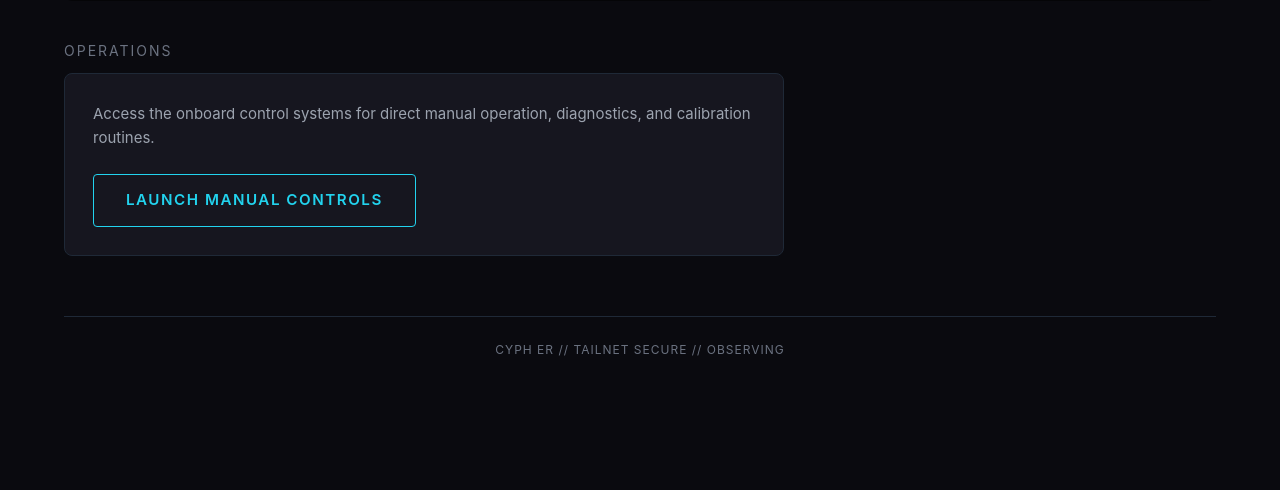
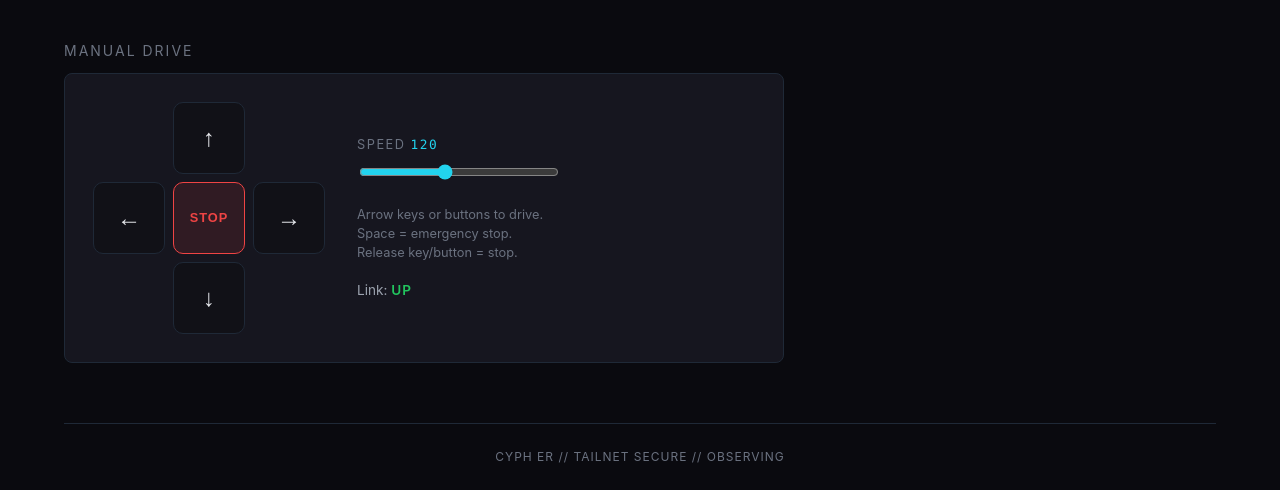
Before and after one commit to gearhed90/cypher-esp32, a Flask app: page / in a window 1280 px wide. Shown: the part 813-1303 px from the top of the page. Before the commit the page ends 1169 px from the top, so only its background shows below. Run offline with Flask 3, Linux system fonts and the light colour scheme.

Commit message:
dashboard: wire ESP32Bridge for full on-screen + keyboard control
- Integrate ESP32Bridge into Flask app with /api/move, /api/stop, /api/status
- Add directional control pad, speed slider, emergency stop, and keyboard support
- Dashboard now owns motor commands via UART (no external web UI link)
- Graceful degradation when serial port is unavailable
- Update requirements, docs, and UI styles

```diff
--- a/pi/dashboard/app.py
+++ b/pi/dashboard/app.py
@@ -1,16 +1,24 @@
 #!/usr/bin/env python3
 """
 Cypher Dashboard
-Lightweight Flask application serving the robot monitoring interface.
-Run on the Raspberry Pi and access over Tailscale as cypher:5000 (or your chosen port).
+Flask application that serves the monitoring UI and owns the UART
+link to the ESP32 motor controller.
+
+All movement commands go through ESP32Bridge.
 """
 
 import os
-from flask import Flask, render_template
+import sys
+import logging
+from flask import Flask, render_template, request, jsonify
+
+# Make the sibling bridge package importable when running from this directory
+sys.path.insert(0, os.path.abspath(os.path.join(os.path.dirname(__file__), "..")))
+from bridge.esp32_bridge import ESP32Bridge
 
 
 def load_env_file(filepath=".env"):
-    """Load environment variables from a .env file (stdlib only, no extra deps)."""
+    """Load environment variables from a .env file (stdlib only)."""
     if not os.path.exists(filepath):
         return
     with open(filepath) as f:
@@ -25,31 +33,101 @@ def load_env_file(filepath=".env"):
                 os.environ[key] = value
 
 
-# Load .env early if present (useful when running directly)
 load_env_file()
 
 app = Flask(__name__)
 
-# Configuration - override via environment variables or .env file
-# Recommended values for Tailscale access:
-#   CYPHER_STREAM_URL=http://cypher:8080/stream
-#   CYPHER_CONTROL_URL=http://sentrybot.local
+# Configuration
 STREAM_URL = os.environ.get("CYPHER_STREAM_URL", "http://cypher:8080/stream")
-CONTROL_URL = os.environ.get("CYPHER_CONTROL_URL", "http://sentrybot.local")
 DASHBOARD_TITLE = os.environ.get("DASHBOARD_TITLE", "Cypher")
+SERIAL_PORT = os.environ.get("CYPHER_SERIAL_PORT", "/dev/serial0")
+SERIAL_BAUD = int(os.environ.get("CYPHER_SERIAL_BAUD", "115200"))
+
+# Logging
+logging.basicConfig(level=logging.INFO, format="[%(levelname)s] %(message)s")
+logger = logging.getLogger("cypher-dashboard")
+
+# Global bridge instance (started once at import / first request)
+bridge = ESP32Bridge(
+    port=SERIAL_PORT,
+    baudrate=SERIAL_BAUD,
+    heartbeat_interval=0.8,
+    heartbeat_timeout=1.5,
+)
+
+_bridge_started = False
+
+
+def ensure_bridge():
+    """Start the bridge on first use. Safe to call repeatedly."""
+    global _bridge_started
+    if not _bridge_started:
+        ok = bridge.start()
+        if ok:
+            logger.info("ESP32Bridge started on %s", SERIAL_PORT)
+        else:
+            logger.warning("ESP32Bridge failed to open %s — control will be offline until reconnect", SERIAL_PORT)
+        _bridge_started = True
+    return bridge.is_connected()
 
 
 @app.route("/")
 def index():
+    ensure_bridge()
     return render_template(
         "index.html",
         stream_url=STREAM_URL,
-        control_url=CONTROL_URL,
-        title=DASHBOARD_TITLE
+        title=DASHBOARD_TITLE,
+        bridge_ok=bridge.is_connected(),
     )
 
 
+@app.route("/api/status")
+def api_status():
+    ensure_bridge()
+    return jsonify({
+        "connected": bridge.is_connected(),
+        "healthy": bridge.is_healthy(),
+    })
+
+
+@app.route("/api/move", methods=["POST"])
+def api_move():
+    """Send MOVE:throttle,steering to the ESP32."""
+    ensure_bridge()
+    data = request.get_json(silent=True) or {}
+    try:
+        throttle = int(data.get("throttle", 0))
+        steering = int(data.get("steering", 0))
+    except (TypeError, ValueError):
+        return jsonify({"ok": False, "error": "invalid throttle/steering"}), 400
+
+    throttle = max(-255, min(255, throttle))
+    steering = max(-255, min(255, steering))
+
+    if not bridge.is_connected():
+        return jsonify({"ok": False, "error": "ESP32 not connected"}), 503
+
+    ok = bridge.move(throttle, steering)
+    return jsonify({"ok": ok, "throttle": throttle, "steering": steering})
+
+
+@app.route("/api/stop", methods=["POST"])
+def api_stop():
+    """Emergency stop."""
+    ensure_bridge()
+    if not bridge.is_connected():
+        return jsonify({"ok": False, "error": "ESP32 not connected"}), 503
+    ok = bridge.stop()
+    return jsonify({"ok": ok})
+
+
+@app.teardown_appcontext
+def shutdown_bridge(exception=None):
+    # Do not close the bridge on every request; only on process exit.
+    pass
+
+
 if __name__ == "__main__":
-    # Bind to all interfaces so it is reachable over Tailscale / network
-    # Use a different port if 5000 conflicts with other services
+    ensure_bridge()
     app.run(host="0.0.0.0", port=5000, debug=False)
--- a/pi/dashboard/requirements.txt
+++ b/pi/dashboard/requirements.txt
@@ -1 +1,2 @@
 Flask>=3.0.0
+pyserial>=3.5
--- a/pi/dashboard/static/css/style.css
+++ b/pi/dashboard/static/css/style.css
@@ -12,6 +12,7 @@
   --accent-purple: #a78bfa;
   --border-color: #1f2937;
   --success: #22c55e;
+  --danger: #ef4444;
   --warning: #eab308;
 }
 
@@ -146,18 +147,15 @@ main {
   text-transform: uppercase;
   color: var(--text-muted);
   margin: 0 0 12px 0;
-  display: flex;
-  align-items: center;
-  gap: 8px;
 }
 
+/* Camera */
 .camera-container {
   position: relative;
   background-color: #000;
   border: 1px solid var(--border-color);
   border-radius: 8px;
   overflow: hidden;
-  box-shadow: 0 0 0 1px rgba(0, 0, 0, 0.5);
 }
 
 #camera-stream {
@@ -251,43 +229,119 @@ main {
   border: 1px solid var(--border-color);
   border-radius: 8px;
   padding: 28px;
-  transition: border-color 0.2s ease;
 }
 
-.control-card:hover {
-  border-color: var(--accent-cyan);
+.drive-layout {
+  display: flex;
+  flex-wrap: wrap;
+  gap: 32px;
+  align-items: center;
 }
 
-.control-card p {
-  color: var(--text-secondary);
-  margin: 0 0 24px 0;
-  line-height: 1.6;
+/* D-pad grid: 3 columns, 3 rows; center is STOP */
+.dpad {
+  display: grid;
+  grid-template-columns: repeat(3, 72px);
+  grid-template-rows: repeat(3, 72px);
+  gap: 8px;
+  justify-items: center;
+  align-items: center;
 }
 
-.btn-primary {
-  display: inline-block;
-  background-color: transparent;
-  color: var(--accent-cyan);
-  border: 1px solid var(--accent-cyan);
-  padding: 14px 32px;
-  font-size: 0.95rem;
+.dpad .drive-btn:nth-child(1) { grid-column: 2; grid-row: 1; } /* ↑ */
+.dpad .drive-btn:nth-child(2) { grid-column: 1; grid-row: 2; } /* ← */
+.dpad .drive-btn:nth-child(3) { grid-column: 2; grid-row: 2; } /* STOP */
+.dpad .drive-btn:nth-child(4) { grid-column: 3; grid-row: 2; } /* → */
+.dpad .drive-btn:nth-child(5) { grid-column: 2; grid-row: 3; } /* ↓ */
+
+.drive-btn {
+  width: 72px;
+  height: 72px;
+  border-radius: 10px;
+  border: 1px solid var(--border-color);
+  background: var(--bg-secondary);
+  color: var(--text-primary);
+  font-size: 1.5rem;
   font-weight: 600;
-  letter-spacing: 1.5px;
-  text-transform: uppercase;
-  text-decoration: none;
-  border-radius: 4px;
-  transition: all 0.2s ease;
   cursor: pointer;
+  transition: all 0.15s ease;
+  user-select: none;
+  -webkit-user-select: none;
+  touch-action: none;
 }
 
-.btn-primary:hover {
-  background-color: var(--accent-cyan);
-  color: var(--bg-primary);
-  box-shadow: 0 0 20px rgba(34, 211, 238, 0.3);
+.drive-btn:hover {
+  border-color: var(--accent-cyan);
+  color: var(--accent-cyan);
 }
 
-.btn-primary:active {
-  transform: translateY(1px);
+.drive-btn:active,
+.drive-btn.active {
+  background: rgba(34, 211, 238, 0.15);
+  border-color: var(--accent-cyan);
+  color: var(--accent-cyan);
+  transform: scale(0.96);
+}
+
+.drive-btn.stop {
+  font-size: 0.8rem;
+  letter-spacing: 1px;
+  background: rgba(239, 68, 68, 0.12);
+  border-color: var(--danger);
+  color: var(--danger);
+}
+
+.drive-btn.stop:hover,
+.drive-btn.stop:active {
+  background: var(--danger);
+  color: #fff;
+}
+
+/* Side panel */
+.drive-side {
+  display: flex;
+  flex-direction: column;
+  gap: 18px;
+  min-width: 200px;
+}
+
+.speed-block label {
+  display: block;
+  font-size: 0.8rem;
+  letter-spacing: 1.5px;
+  color: var(--text-muted);
+  margin-bottom: 8px;
+}
+
+.speed-block #speed-val {
+  color: var(--accent-cyan);
+  font-family: "SF Mono", "Monaco", "Consolas", monospace;
+}
+
+.speed-block input[type="range"] {
+  width: 100%;
+  accent-color: var(--accent-cyan);
+}
+
+.hint {
+  font-size: 0.8rem;
+  color: var(--text-muted);
+  line-height: 1.5;
+}
+
+.conn-line {
+  font-size: 0.85rem;
+  color: var(--text-secondary);
+}
+
+#conn-state {
+  color: var(--success);
+  font-weight: 600;
+  letter-spacing: 1px;
+}
+
+#conn-state.down {
+  color: var(--danger);
 }
 
 /* Footer */
--- a/pi/dashboard/static/js/main.js
+++ b/pi/dashboard/static/js/main.js
@@ -1,42 +1,210 @@
 /**
- * Cypher Dashboard - Minimal client-side enhancements
- * - Live clock (UTC for operational consistency)
- * - Stream refresh utility
+ * Cypher Dashboard — client logic
+ * - Live clock
+ * - Camera refresh
+ * - Drive pad + keyboard → /api/move /api/stop
+ * - Periodic ESP32 status poll
  */
 
+const state = {
+  speed: 120,
+  activeDir: null,   // 'forward' | 'back' | 'left' | 'right' | null
+  keysDown: new Set(),
+};
+
 function updateClock() {
-  const clockEl = document.getElementById('clock');
-  if (!clockEl) return;
-
+  const el = document.getElementById('clock');
+  if (!el) return;
   const now = new Date();
-  // Use UTC for a more "synthetic / mission time" feel
-  const hours = String(now.getUTCHours()).padStart(2, '0');
-  const minutes = String(now.getUTCMinutes()).padStart(2, '0');
-  const seconds = String(now.getUTCSeconds()).padStart(2, '0');
-
-  clockEl.textContent = `${hours}:${minutes}:${seconds} UTC`;
+  const h = String(now.getUTCHours()).padStart(2, '0');
+  const m = String(now.getUTCMinutes()).padStart(2, '0');
+  const s = String(now.getUTCSeconds()).padStart(2, '0');
+  el.textContent = `${h}:${m}:${s} UTC`;
 }
 
-// Refresh the camera stream by forcing a new request
 function refreshStream() {
   const img = document.getElementById('camera-stream');
   if (!img) return;
-
-  const currentSrc = img.src.split('?')[0]; // remove any existing cache buster
-  const timestamp = Date.now();
-  img.src = `${currentSrc}?t=${timestamp}`;
+  const base = img.src.split('?')[0];
+  img.src = `${base}?t=${Date.now()}`;
 }
 
-// Initialize
+function setStatus(online) {
+  const dot = document.getElementById('esp-status-dot');
+  const text = document.getElementById('esp-status-text');
+  const conn = document.getElementById('conn-state');
+  if (dot) {
+    dot.classList.toggle('offline', !online);
+  }
+  if (text) text.textContent = online ? 'ESP32 ONLINE' : 'ESP32 OFFLINE';
+  if (conn) {
+    conn.textContent = online ? 'UP' : 'DOWN';
+    conn.classList.toggle('down', !online);
+  }
+}
+
+async function pollStatus() {
+  try {
+    const r = await fetch('/api/status');
+    const data = await r.json();
+    setStatus(!!data.connected);
+  } catch (e) {
+    setStatus(false);
+  }
+}
+
+function dirToCommand(dir) {
+  const s = state.speed;
+  switch (dir) {
+    case 'forward': return { throttle: s,  steering: 0 };
+    case 'back':    return { throttle: -s, steering: 0 };
+    case 'left':    return { throttle: 0,  steering: -s };
+    case 'right':   return { throttle: 0,  steering: s };
+    default:        return { throttle: 0,  steering: 0 };
+  }
+}
+
+async function sendMove(throttle, steering) {
+  try {
+    const r = await fetch('/api/move', {
+      method: 'POST',
+      headers: { 'Content-Type': 'application/json' },
+      body: JSON.stringify({ throttle, steering }),
+    });
+    const data = await r.json();
+    if (!data.ok) {
+      console.warn('MOVE failed', data);
+      setStatus(false);
+    }
+  } catch (e) {
+    console.warn('MOVE network error', e);
+    setStatus(false);
+  }
+}
+
+async function sendStop() {
+  state.activeDir = null;
+  try {
+    await fetch('/api/stop', { method: 'POST' });
+  } catch (e) {
+    console.warn('STOP failed', e);
+  }
+}
+
+function startDir(dir) {
+  if (state.activeDir === dir) return;
+  state.activeDir = dir;
+  const cmd = dirToCommand(dir);
+  sendMove(cmd.throttle, cmd.steering);
+}
+
+function stopDir() {
+  if (state.activeDir === null) return;
+  sendStop();
+}
+
+/* ---------- Button (pointer) handlers ---------- */
+function bindDpad() {
+  const dpad = document.getElementById('dpad');
+  if (!dpad) return;
+
+  dpad.querySelectorAll('.drive-btn').forEach(btn => {
+    const dir = btn.dataset.dir;
+
+    const onDown = (e) => {
+      e.preventDefault();
+      if (dir === 'stop') {
+        sendStop();
+        return;
+      }
+      startDir(dir);
+    };
+    const onUp = (e) => {
+      e.preventDefault();
+      if (dir !== 'stop') stopDir();
+    };
+
+    btn.addEventListener('pointerdown', onDown);
+    btn.addEventListener('pointerup', onUp);
+    btn.addEventListener('pointerleave', onUp);
+    btn.addEventListener('pointercancel', onUp);
+  });
+}
+
+/* ---------- Keyboard ---------- */
+const KEY_MAP = {
+  ArrowUp: 'forward',
+  ArrowDown: 'back',
+  ArrowLeft: 'left',
+  ArrowRight: 'right',
+  ' ': 'stop',
+  Space: 'stop',
+};
+
+function onKeyDown(e) {
+  const dir = KEY_MAP[e.key];
+  if (!dir) return;
+  e.preventDefault();
+  if (state.keysDown.has(e.key)) return;
+  state.keysDown.add(e.key);
+
+  if (dir === 'stop') {
+    sendStop();
+    return;
+  }
+  startDir(dir);
+}
+
+function onKeyUp(e) {
+  const dir = KEY_MAP[e.key];
+  if (!dir) return;
+  e.preventDefault();
+  state.keysDown.delete(e.key);
+
+  // If any movement key is still held, switch to that direction;
+  // otherwise stop.
+  const still = [...state.keysDown].map(k => KEY_MAP[k]).filter(d => d && d !== 'stop');
+  if (still.length === 0) {
+    stopDir();
+  } else {
+    startDir(still[still.length - 1]);
+  }
+}
+
+/* ---------- Speed slider ---------- */
+function bindSpeed() {
+  const slider = document.getElementById('speed');
+  const label = document.getElementById('speed-val');
+  if (!slider || !label) return;
+
+  slider.addEventListener('input', () => {
+    state.speed = parseInt(slider.value, 10);
+    label.textContent = state.speed;
+    // If currently moving, re-send with new speed
+    if (state.activeDir) {
+      const cmd = dirToCommand(state.activeDir);
+      sendMove(cmd.throttle, cmd.steering);
+    }
+  });
+}
+
+/* ---------- Init ---------- */
 document.addEventListener('DOMContentLoaded', () => {
-  // Start the clock
   updateClock();
   setInterval(updateClock, 1000);
 
-  // Optional: auto-refresh stream every 60s in case of frozen MJPEG
-  // Uncomment if desired:
-  // setInterval(() => {
-  //   const img = document.getElementById('camera-stream');
-  //   if (img && img.complete) refreshStream();
-  // }, 60000);
+  bindDpad();
+  bindSpeed();
+  window.addEventListener('keydown', onKeyDown);
+  window.addEventListener('keyup', onKeyUp);
+
+  // Status poll every 2 s
+  pollStatus();
+  setInterval(pollStatus, 2000);
+
+  // Safety: stop motors if the page loses focus / is hidden
+  document.addEventListener('visibilitychange', () => {
+    if (document.hidden) sendStop();
+  });
+  window.addEventListener('blur', () => sendStop());
 });
--- a/pi/dashboard/templates/index.html
+++ b/pi/dashboard/templates/index.html
@@ -18,8 +18,8 @@
 
         <div class="status-bar">
           <div class="status-item">
-            <div class="status-dot" aria-hidden="true"></div>
-            <span>SECURE</span>
+            <div class="status-dot" id="esp-status-dot" aria-hidden="true"></div>
+            <span id="esp-status-text">{{ 'ESP32 ONLINE' if bridge_ok else 'ESP32 OFFLINE' }}</span>
           </div>
           <div class="status-item">
             <span id="clock" aria-live="polite">--:--:--</span>
@@ -53,22 +53,40 @@
         </div>
       </section>
 
-      <!-- Control Access -->
+      <!-- Manual Control -->
       <section class="controls-section">
-        <div class="section-title">OPERATIONS</div>
+        <div class="section-title">MANUAL DRIVE</div>
 
         <div class="control-card">
-          <p>
-            Access the onboard control systems for direct manual operation,
-            diagnostics, and calibration routines.
-          </p>
+          <div class="drive-layout">
+            <!-- D-pad -->
+            <div class="dpad" id="dpad">
+              <button class="drive-btn" data-dir="forward" title="Forward (↑)">↑</button>
+              <button class="drive-btn" data-dir="left" title="Left (←)">←</button>
+              <button class="drive-btn stop" data-dir="stop" title="Stop (Space)">STOP</button>
+              <button class="drive-btn" data-dir="right" title="Right (→)">→</button>
+              <button class="drive-btn" data-dir="back" title="Back (↓)">↓</button>
+            </div>
 
-          <a href="{{ control_url }}"
-             target="_blank"
-             rel="noopener noreferrer"
-             class="btn-primary">
-            LAUNCH MANUAL CONTROLS
-          </a>
+            <!-- Speed + status -->
+            <div class="drive-side">
+              <div class="speed-block">
+                <label for="speed">SPEED <span id="speed-val">120</span></label>
+                <input type="range" id="speed" min="20" max="255" value="120" step="5">
+              </div>
+
+              <div class="hint">
+                Arrow keys or buttons to drive.<br>
+                Space = emergency stop.<br>
+                Release key/button = stop.
+              </div>
+
+              <div class="conn-line">
+                <span id="conn-label">Link:</span>
+                <span id="conn-state">{{ 'UP' if bridge_ok else 'DOWN' }}</span>
+              </div>
+            </div>
+          </div>
         </div>
       </section>
     </main>
```
Also changed, not shown: other parts of pi/dashboard/static/css/style.css (+18 -44 lines), docs/ARCHITECTURE.md (+18 -16 lines), docs/CURRENT_STATE.md (+24 -28 lines), docs/ROADMAP.md (+13 -21 lines), 1 other file.
